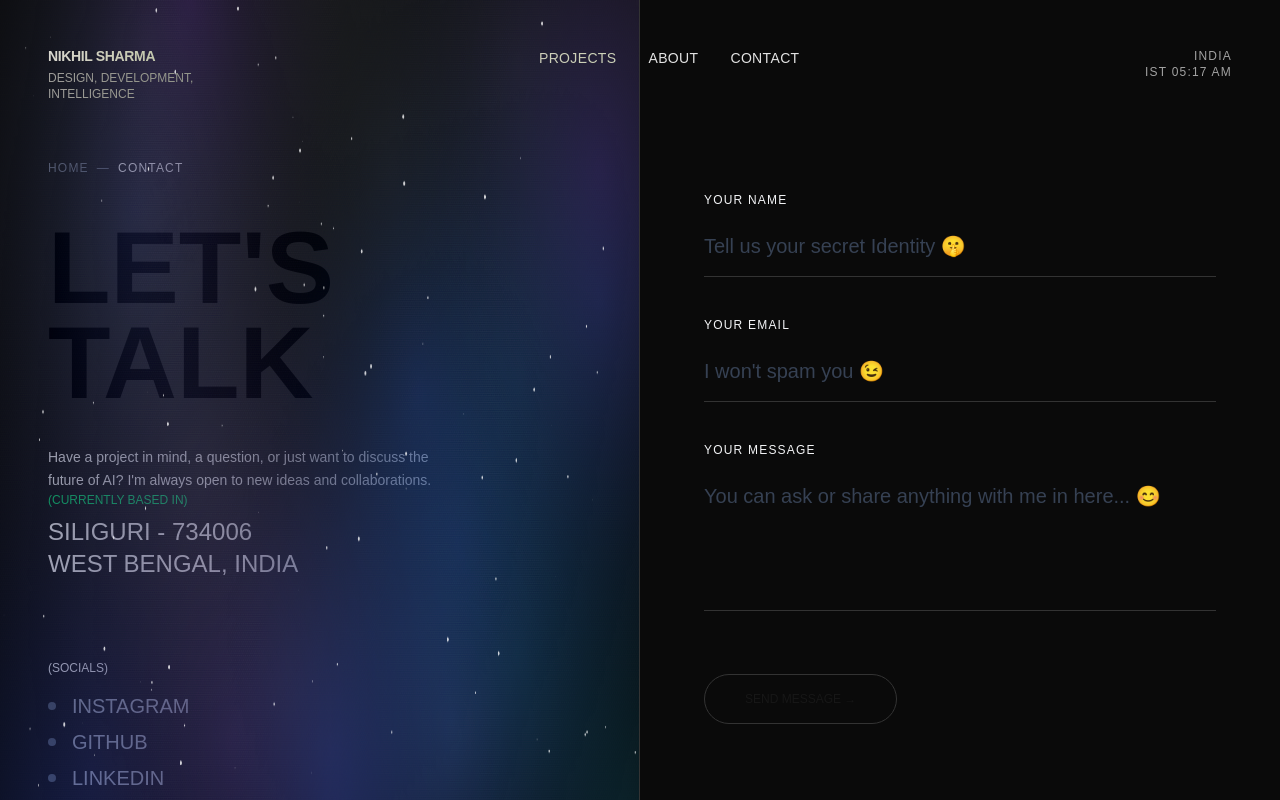
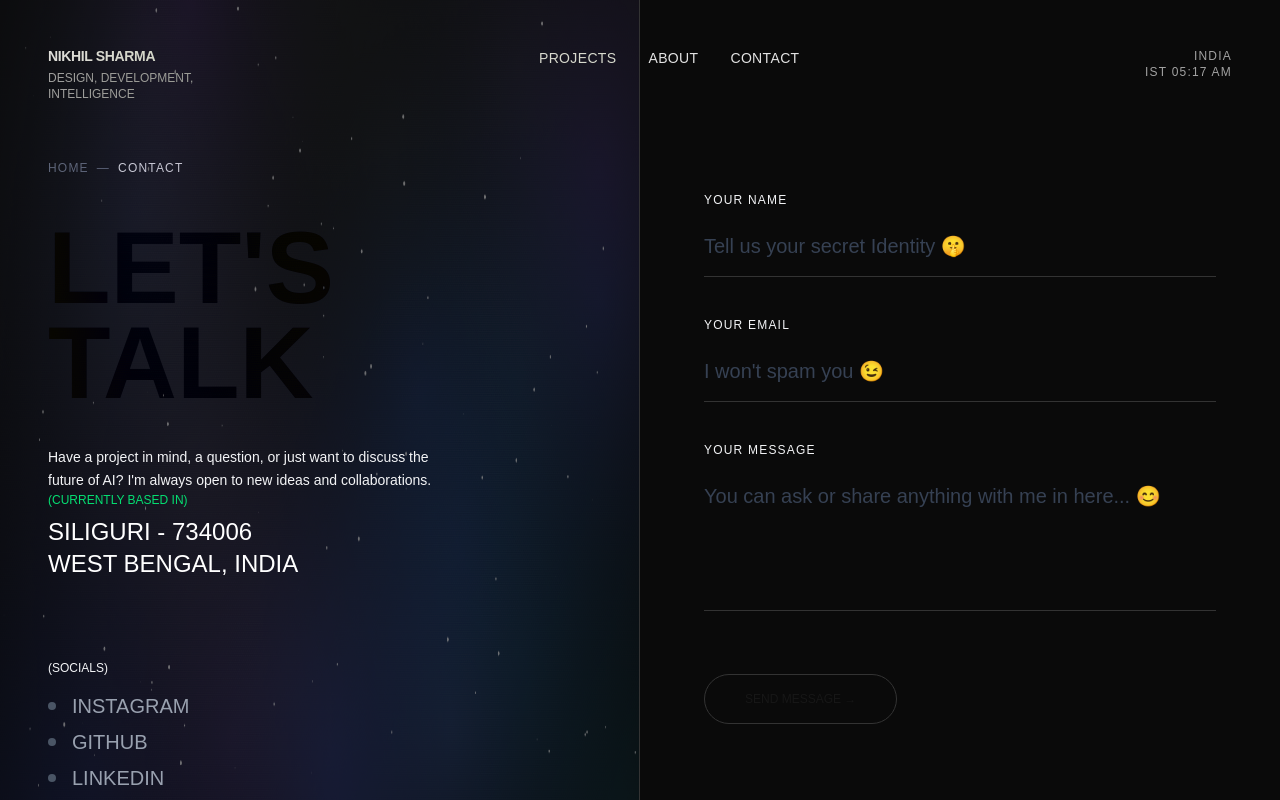
Before and after one commit to nooby17-jpg/nikhil_sharma, a Next.js app: page /nikhil_sharma/contact in a window 1280 px wide. Shown: the top 800 px of the page. Built offline with nearby package versions, Linux system fonts and the light colour scheme.

Commit message:
Fix TypeScript typing for Framer Motion easing

```diff
--- a/src/app/contact/page.tsx
+++ b/src/app/contact/page.tsx
@@ -5,8 +5,8 @@ import { motion, AnimatePresence } from "framer-motion";
 import Link from "next/link";
 import { gsap } from "gsap";
 import { ScrollTrigger } from "gsap/ScrollTrigger";
+import HeroCanvas from "@/components/HeroCanvas";
 
-import HeroCanvas from "@/components/HeroCanvas";
 gsap.registerPlugin(ScrollTrigger);
 
 export default function ContactPage() {
@@ -22,7 +22,7 @@ export default function ContactPage() {
     const data = new FormData(form);
 
     try {
-      // REPLACE 'YOUR_FORMSPREE_ID' WITH YOUR ACTUAL ID from https://formspree.io/
+      // REPLACE 'xnjbajak' WITH YOUR ACTUAL ID if it changes
       const response = await fetch("https://formspree.io/f/xnjbajak", {
         method: "POST",
         body: data,
@@ -42,13 +42,19 @@ export default function ContactPage() {
     }
   }
 
-  // Staggered animation for the form fields
+  // --- THE FIX IS HERE ---
+  // We strictly type the ease array so TypeScript knows it's a valid Bezier curve
   const formVariants = {
     hidden: { opacity: 0, x: 20 },
     visible: (i: number) => ({
       opacity: 1,
       x: 0,
-      transition: { delay: 0.5 + i * 0.1, duration: 0.8, ease: [0.22, 1, 0.36, 1] }
+      transition: {
+        delay: 0.5 + i * 0.1,
+        duration: 0.8,
+        // This cast fixes the build error:
+        ease: [0.22, 1, 0.36, 1] as [number, number, number, number]
+      }
     })
   };
 
@@ -68,21 +74,26 @@ export default function ContactPage() {
                     <span>—</span>
                     <span className="text-white">CONTACT</span>
                 </div>
-                <HeroCanvas/>
+
+                {/* Canvas Background for Left Side */}
+                <div className="absolute inset-0 pointer-events-none opacity-50 z-0">
+                    <HeroCanvas/>
+                </div>
+
                 {/* TITLE */}
-                <div className="font-oswald text-[12vw] md:text-[8vw] leading-[0.85] font-bold uppercase mix-blend-difference mb-8">
+                <div className="relative z-10 font-oswald text-[12vw] md:text-[8vw] leading-[0.85] font-bold uppercase mix-blend-difference mb-8">
                     <TextReveal text="Let's" />
                     <TextReveal text="Talk" />
                 </div>
-                <p className="font-inter text-gray-100 text-sm max-w-sm leading-relaxed">
+                <p className="relative z-10 font-inter text-gray-100 text-sm max-w-sm leading-relaxed">
                     Have a project in mind, a question, or just want to discuss the future of AI? I'm always open to new ideas and collaborations.
                 </p>
             </div>
 
+            {/* CONTACT DETAILS */}
+            <div className="relative z-10 flex flex-col gap-10 md:gap-20 mb-10">
 
-            <div className="flex flex-col gap-10 md:gap-20 mb-10">
-
-
+                {/* Location */}
                 <div>
                     <span className="font-mono text-xs text-green-400 block mb-2">(CURRENTLY BASED IN)</span>
                     <h3 className="font-oswald text-2xl uppercase text-[#fff]">
```
